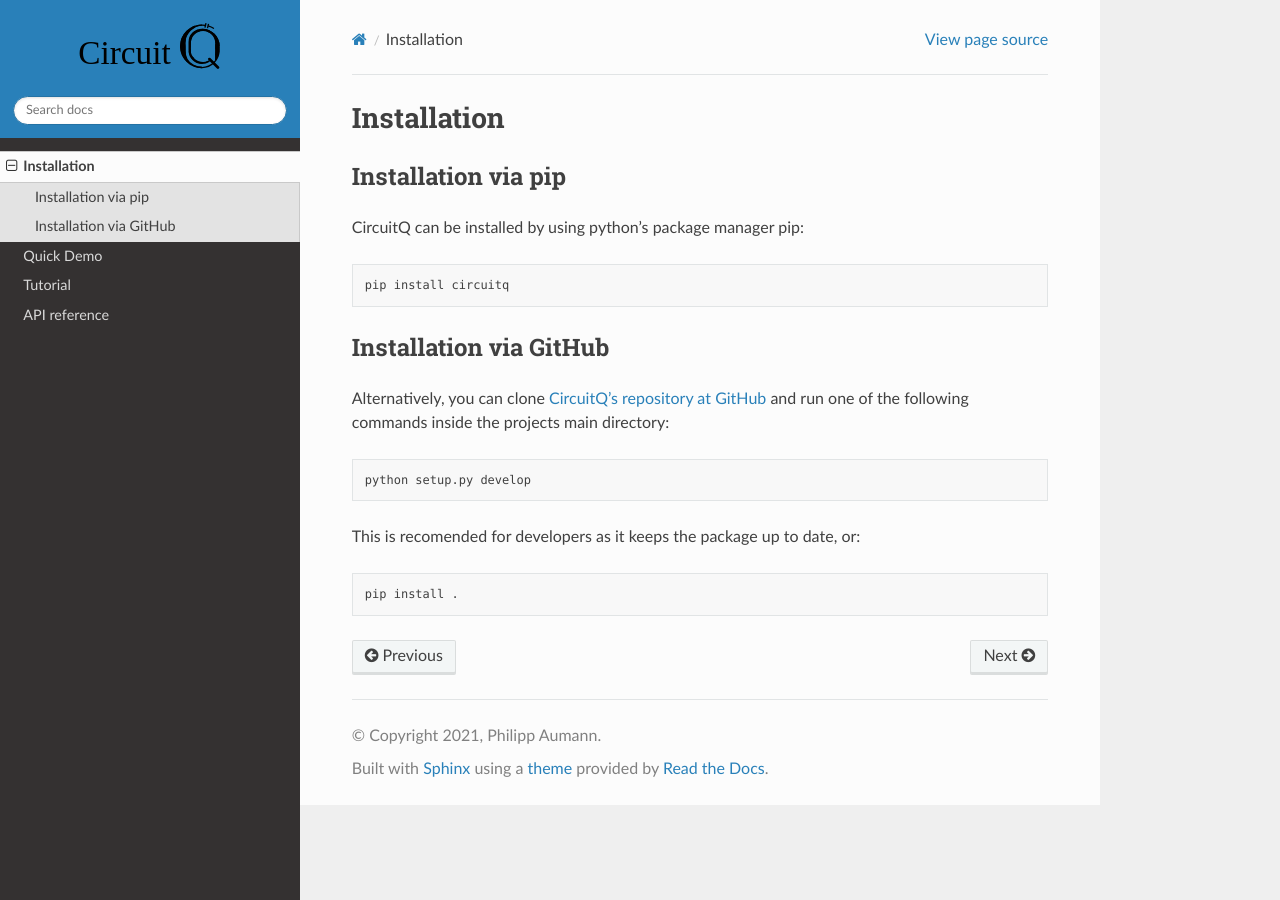
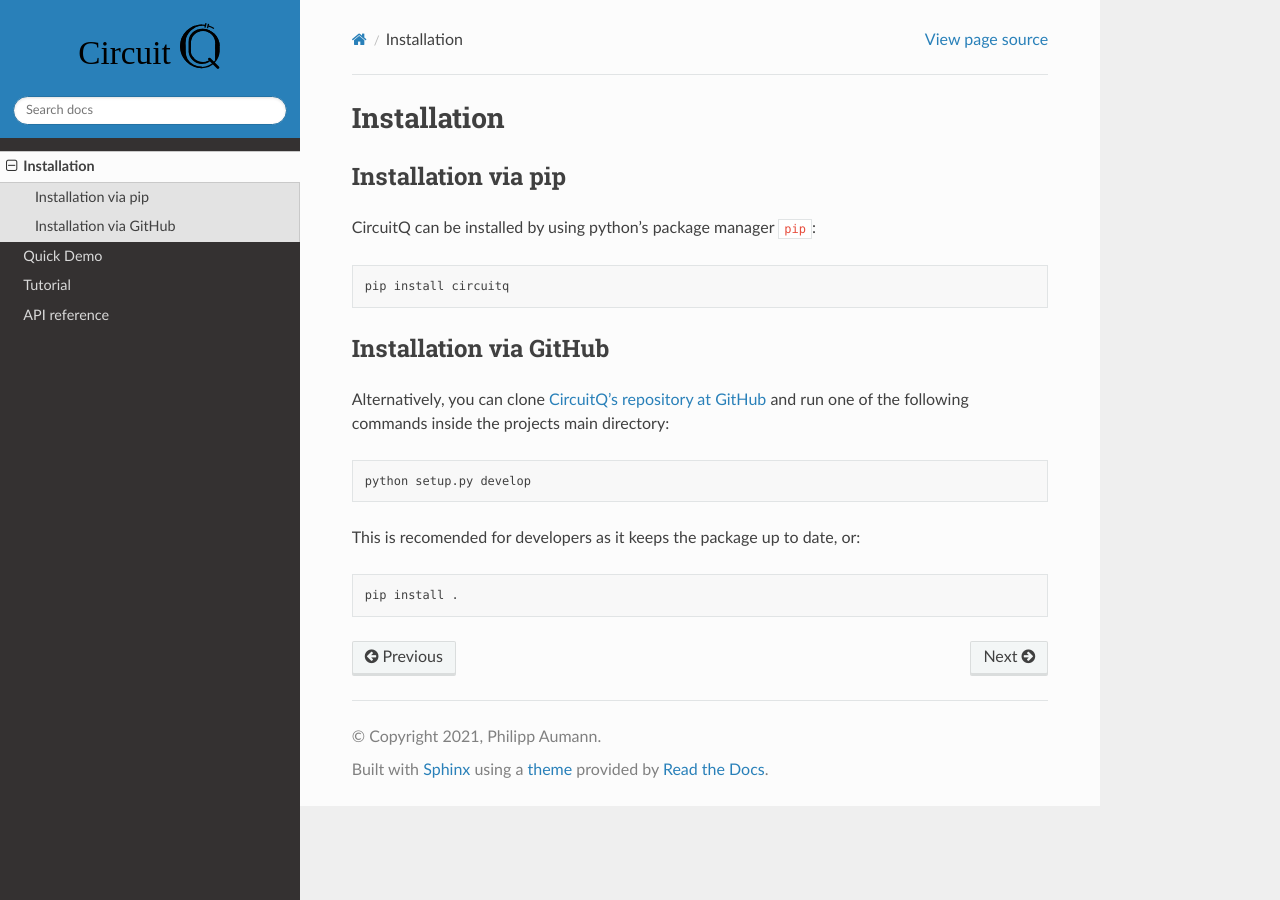
Before and after one commit to PhilippAumann/circuitq, a Sphinx documentation site: the page built from docs/installation.rst, in a window 1280 px wide. Built offline with Sphinx 7.4.7 and the Read the Docs theme 2.0.0, drawn with Linux system fonts in a browser that asks for light colours.

```diff
--- a/docs/installation.rst
+++ b/docs/installation.rst
@@ -3,7 +3,7 @@
 
 Installation via pip
 ----------------------
-CircuitQ can be installed by using python's package manager pip:
+CircuitQ can be installed by using python's package manager ``pip``:
 
 .. code-block::
 
```
